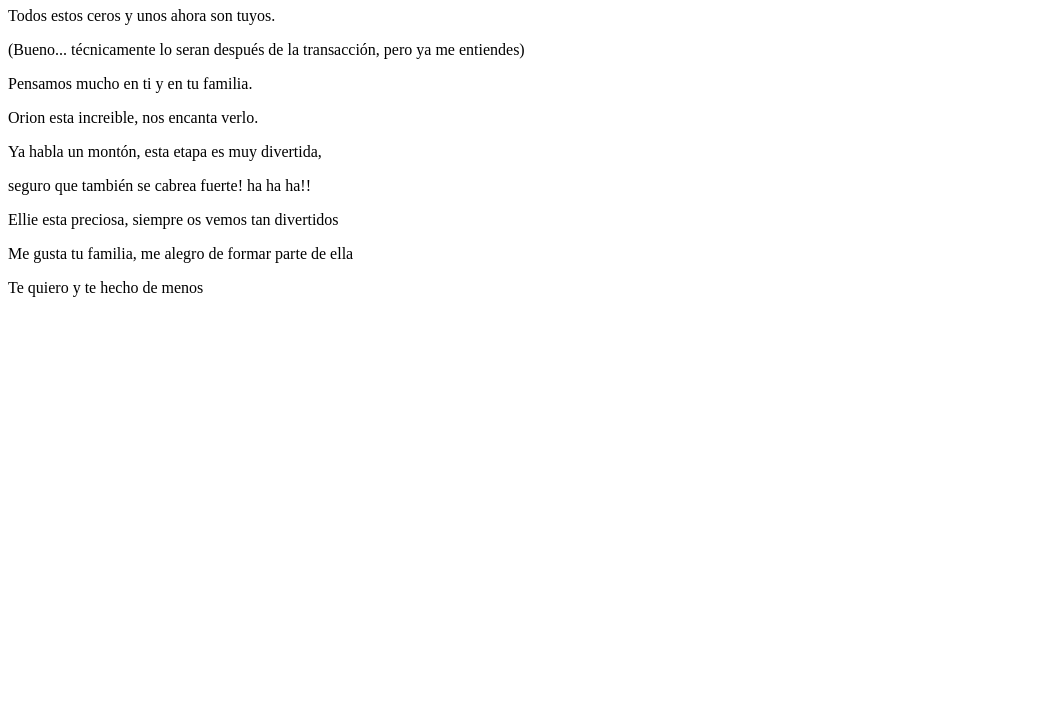
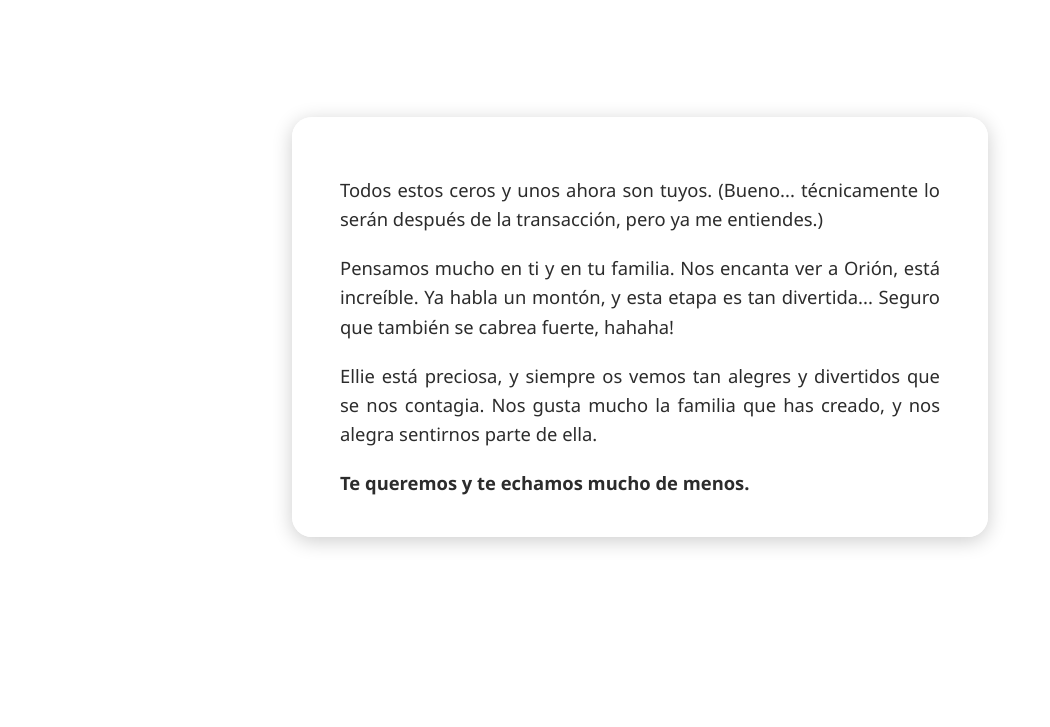
Before and after one commit to MoltenDevLabs/andros.eth, a plain HTML site: page index.html in a window 1280 px wide. Shown: the part 73-800 px from the top of the page, without its empty margins (0-1050 px from the left). Drawn offline with Linux system fonts and the light colour scheme.

```diff
--- a/index.html
+++ b/index.html
@@ -1,21 +1,59 @@
-<!doctype html>
-<html lang="ca">
+<!DOCTYPE html>
+<html lang="es">
 <head>
-  <meta charset="utf-8" />
+  <meta charset="UTF-8">
   <title>andros.eth</title>
+  <style>
+    body {
+      margin: 0;
+      padding: 0;
+      height: 100vh;
+      display: flex;
+      justify-content: center;
+      align-items: center;
+      font-family: 'Segoe UI', sans-serif;
+      background-image: url('/assets/background/vecteezy_diagonal-japanese-geometric-wave-style-abstract-overlapping_7169676.eps'); /* 👉 posa aquí el teu estampat */
+      background-size: cover;
+      background-repeat: no-repeat;
+      background-position: center;
+      color: #2c2c2c;
+    }
+
+    .contenedor {
+      background: rgba(255, 255, 255, 0.85);
+      padding: 2.5rem 3rem;
+      border-radius: 20px;
+      max-width: 600px;
+      box-shadow: 0 4px 20px rgba(0,0,0,0.2);
+      line-height: 1.6;
+      text-align: justify;
+      backdrop-filter: blur(4px);
+    }
+
+    p {
+      font-size: 1.15rem;
+      margin-bottom: 1.2rem;
+    }
+
+    p:last-child {
+      margin-bottom: 0;
+      font-weight: 600;
+    }
+  </style>
 </head>
 <body>
-  <h1>¡FELIZ CUMPLEAÑOS!</h1>
-  <p>Todos estos ceros y unos ahora son tuyos.</p>
-  <p>(Bueno... técnicamente lo seran después de la transacción, pero ya me entiendes)</p>
-  <p>Pensamos mucho en ti y en tu familia.</p>
+  <div class="contenedor">
+    <p>Todos estos ceros y unos ahora son tuyos.
+    (Bueno... técnicamente lo serán después de la transacción, pero ya me entiendes.)</p>
 
-  <p>Orion esta increible, nos encanta verlo.</p>
-  <p>Ya habla un montón, esta etapa es muy divertida,</p>
-  <p>seguro que también se cabrea fuerte! ha ha ha!!</p>
+    <p>Pensamos mucho en ti y en tu familia.
+    Nos encanta ver a Orión, está increíble. Ya habla un montón, y esta etapa es tan divertida...
+    Seguro que también se cabrea fuerte, hahaha!</p>
 
-  <p>Ellie esta preciosa, siempre os vemos tan divertidos</p>
-  <p>Me gusta tu familia, me alegro de formar parte de ella</p>
-  <p>Te quiero y te hecho de menos</p>
+    <p>Ellie está preciosa, y siempre os vemos tan alegres y divertidos que se nos contagia.
+    Nos gusta mucho la familia que has creado, y nos alegra sentirnos parte de ella.</p>
+
+    <p>Te queremos y te echamos mucho de menos.</p>
+  </div>
 </body>
 </html>
```
Also changed, not shown: assets/background/vecteezy_diagonal-japanese-geometric-wave-style-abstract-overlapping_7169676.jpg (added), 1 other file.
